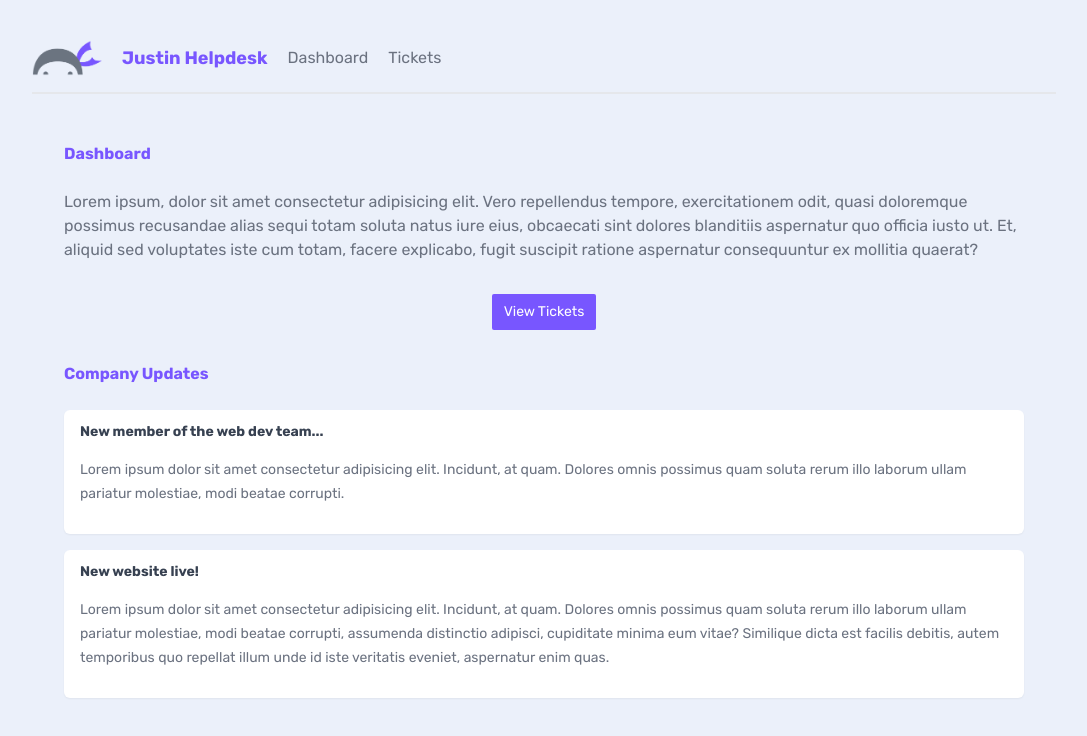
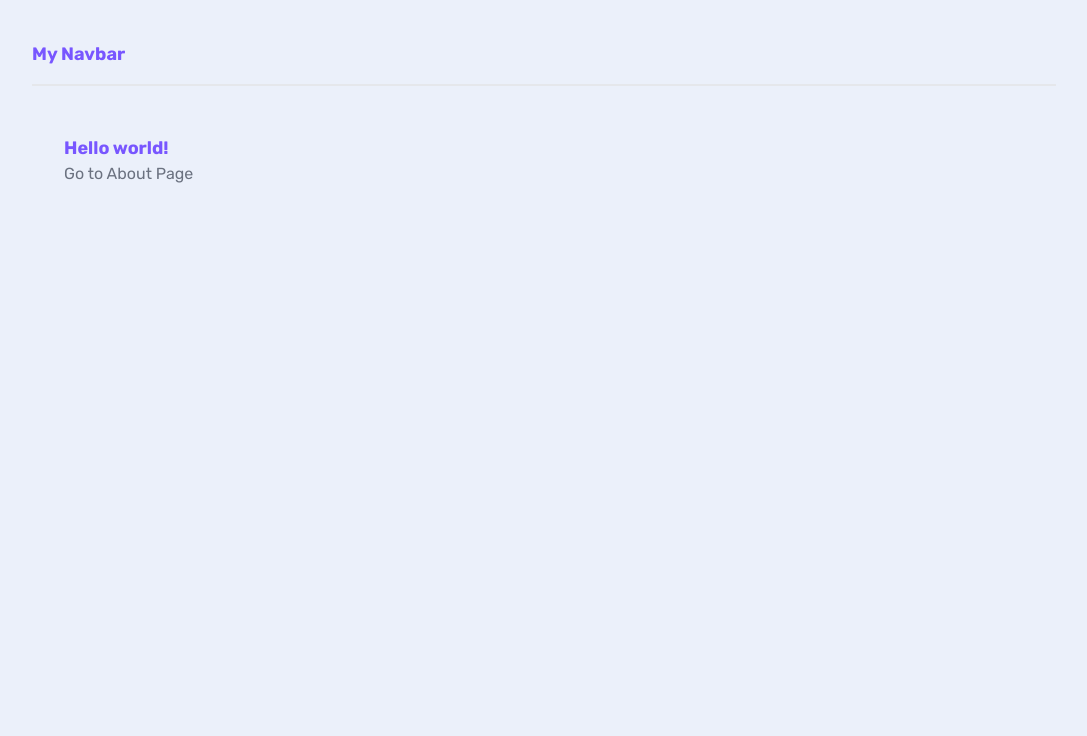
Before and after one commit to ismoil27/next-app, a Next.js app: page / in a window 1280 px wide. Shown: the top 736 px of the page, without its empty margins (96-1183 px from the left). Built offline with nearby package versions, Linux system fonts and the light colour scheme.

Commit message:
feat: creating about page and testing error handling

```diff
--- /dev/null
+++ b/app/about/error.tsx
@@ -0,0 +1,30 @@
+"use client"; // Error components must be Client Components
+
+import { useEffect } from "react";
+
+export default function Error({
+  error,
+  reset,
+}: {
+  error: Error & { digest?: string };
+  reset: () => void;
+}) {
+  useEffect(() => {
+    // Log the error to an error reporting service
+    console.error(error);
+  }, [error]);
+
+  return (
+    <div>
+      <h2>Something went wrong!</h2>
+      <button
+        onClick={
+          // Attempt to recover by trying to re-render the segment
+          () => reset()
+        }
+      >
+        Try again
+      </button>
+    </div>
+  );
+}
--- /dev/null
+++ b/app/about/layout.tsx
@@ -0,0 +1,14 @@
+import styles from "./styles.module.css";
+
+export default function AboutLayout({
+  children,
+}: {
+  children: React.ReactNode;
+}) {
+  return (
+    <>
+      <nav>About Navbar</nav>
+      <main className={styles.main}>{children}</main>
+    </>
+  );
+}
--- /dev/null
+++ b/app/about/loading.tsx
@@ -0,0 +1,5 @@
+import React from "react";
+
+export default function Loading() {
+  return <h1>Loading...</h1>;
+}
--- /dev/null
+++ b/app/about/page.tsx
@@ -0,0 +1,13 @@
+import Link from "next/link";
+
+const About = () => {
+  // throw new Error("Not today!");
+  return (
+    <>
+      <h1>About</h1>
+      <Link href={"/"}>Link to Home Page</Link>
+    </>
+  );
+};
+
+export default About;
--- /dev/null
+++ b/app/about/styles.module.css
@@ -0,0 +1,6 @@
+.main {
+  min-height: 10vh;
+  display: grid;
+  place-content: center;
+  background-color: #333;
+}
--- a/app/components/Navbar.tsx
+++ /dev/null
@@ -1,23 +0,0 @@
-import Image from "next/image";
-import Link from "next/link";
-import React from "react";
-import Logo from "./dojo-logo.png";
-
-const Navbar = () => {
-  return (
-    <nav>
-      <Image
-        src={Logo}
-        alt="Logo for heldesk"
-        width={70}
-        quality={100}
-        placeholder="blur"
-      />
-      <h1>Justin Helpdesk</h1>
-      <Link href={"/"}>Dashboard</Link>
-      <Link href={"/tickets"}>Tickets</Link>
-    </nav>
-  );
-};
-
-export default Navbar;
--- a/app/layout.tsx
+++ b/app/layout.tsx
@@ -3,13 +3,12 @@
 import { Rubik } from "next/font/google";
 
 // components
-import Navbar from "./components/Navbar";
 
 const rubik = Rubik({ subsets: ["latin"] });
 
 export const metadata: Metadata = {
-  title: "Create Next App",
-  description: "Generated by create next app",
+  title: "Next app",
+  description: "Building future for everyone!",
 };
 
 export default function RootLayout({
@@ -20,7 +19,9 @@
   return (
     <html lang="en">
       <body className={rubik.className}>
-        <Navbar />
+        <nav>
+          <h1>My Navbar</h1>
+        </nav>
         {children}
       </body>
     </html>
--- a/app/page.tsx
+++ b/app/page.tsx
@@ -1,45 +1,12 @@
 import Link from "next/link";
 
-export default function Home() {
+function Home() {
   return (
     <main>
-      <h2>Dashboard</h2>
-      <p>
-        Lorem ipsum, dolor sit amet consectetur adipisicing elit. Vero
-        repellendus tempore, exercitationem odit, quasi doloremque possimus
-        recusandae alias sequi totam soluta natus iure eius, obcaecati sint
-        dolores blanditiis aspernatur quo officia iusto ut. Et, aliquid sed
-        voluptates iste cum totam, facere explicabo, fugit suscipit ratione
-        aspernatur consequuntur ex mollitia quaerat?
-      </p>
-
-      <div className="flex justify-center my-8">
-        <Link href="/tickets">
-          <button className="btn-primary">View Tickets</button>
-        </Link>
-      </div>
-
-      <h2>Company Updates</h2>
-
-      <div className="card">
-        <h3>New member of the web dev team...</h3>
-        <p>
-          Lorem ipsum dolor sit amet consectetur adipisicing elit. Incidunt, at
-          quam. Dolores omnis possimus quam soluta rerum illo laborum ullam
-          pariatur molestiae, modi beatae corrupti.
-        </p>
-      </div>
-      <div className="card">
-        <h3>New website live!</h3>
-        <p>
-          Lorem ipsum dolor sit amet consectetur adipisicing elit. Incidunt, at
-          quam. Dolores omnis possimus quam soluta rerum illo laborum ullam
-          pariatur molestiae, modi beatae corrupti, assumenda distinctio
-          adipisci, cupiditate minima eum vitae? Similique dicta est facilis
-          debitis, autem temporibus quo repellat illum unde id iste veritatis
-          eveniet, aspernatur enim quas.
-        </p>
-      </div>
+      <h1>Hello world!</h1>
+      <Link href={"/about"}>Go to About Page</Link>
     </main>
   );
 }
+
+export default Home;
```
Also changed, not shown: app/components/dojo-logo.png (deleted).
